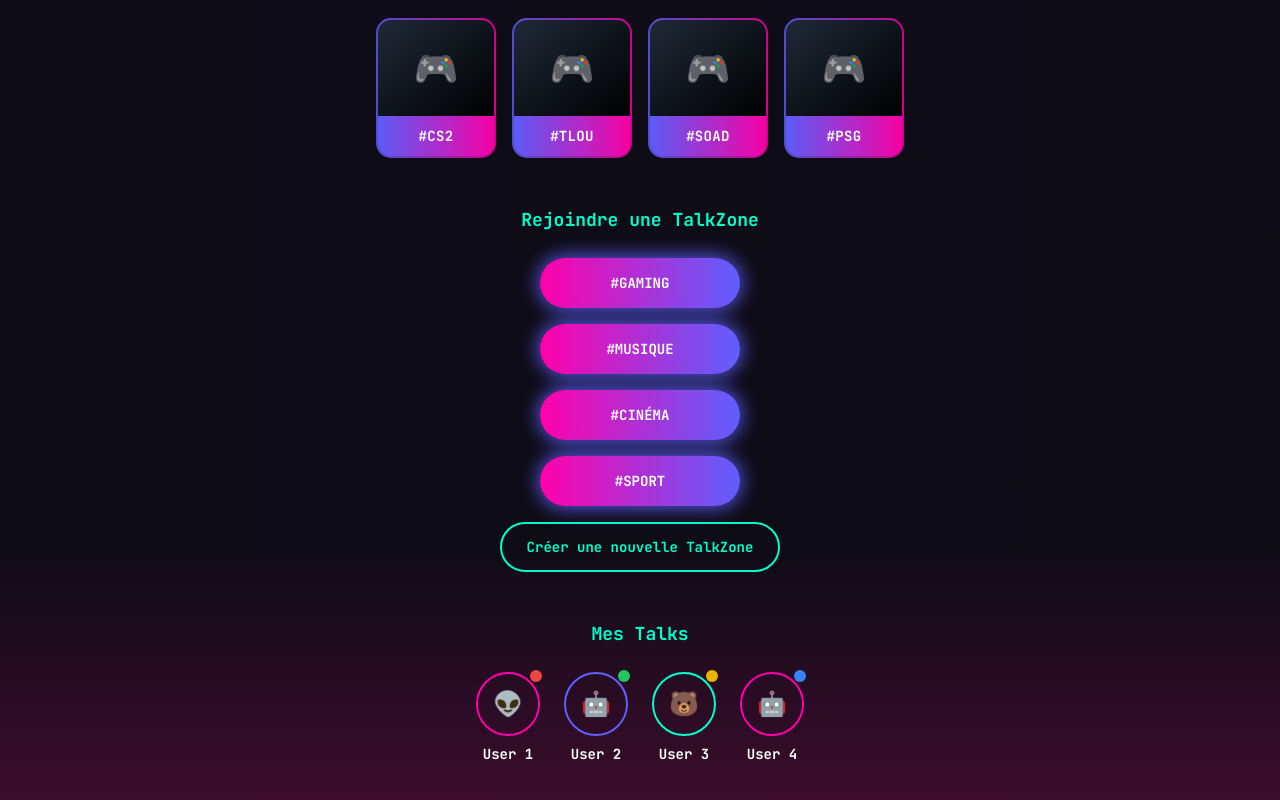
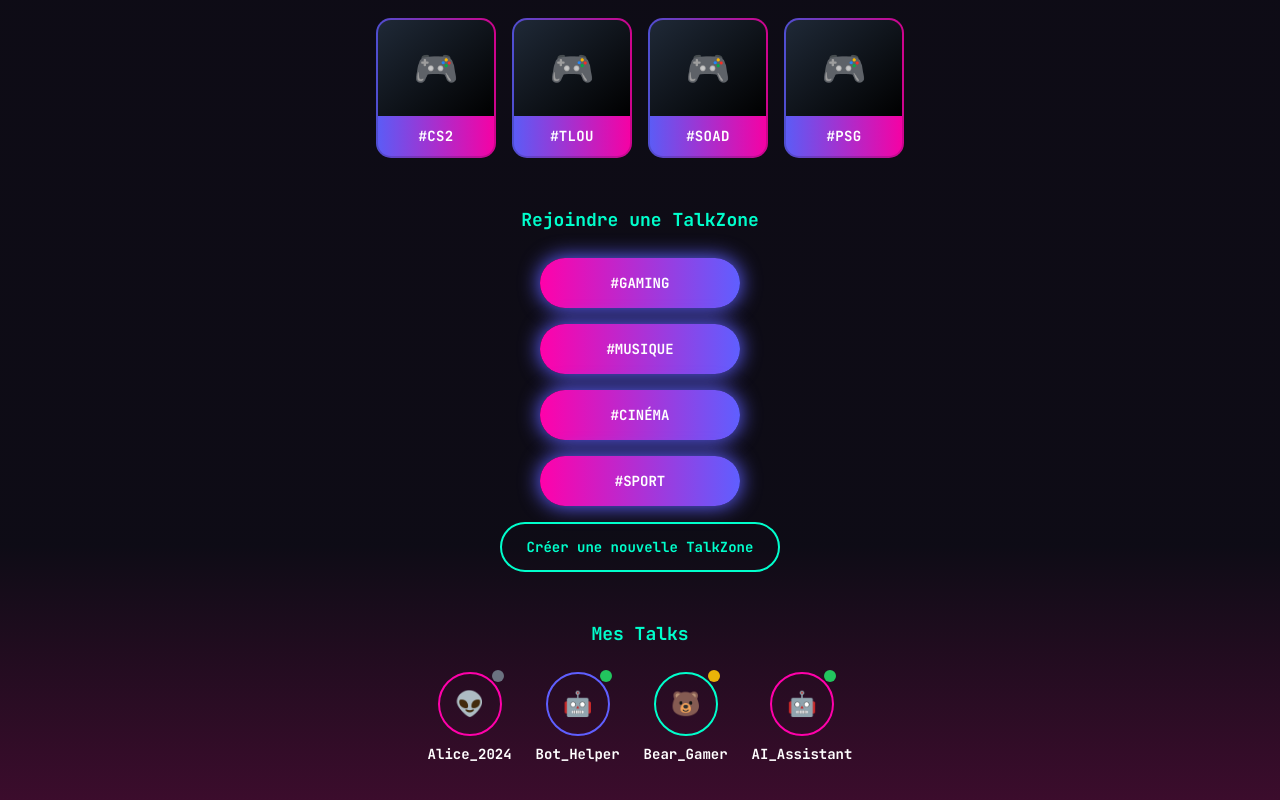
Before and after one commit to Psykup25/T4lkR, an Angular app in the folder client/: page /home in a window 1280 px wide. Shown: the part 282-1082 px from the top of the page. Built offline with nearby package versions, Linux system fonts and the light colour scheme.

Commit message:
Changement de couleur selon status

```diff
--- a/client/src/private/page/home/home.html
+++ b/client/src/private/page/home/home.html
@@ -66,31 +66,11 @@
 
       <div class="flex gap-6 justify-center">
         <app-conversation
-          username="User 1"
-          avatar="👽"
-          statusColor="bg-red-500"
-          borderColor="border-neon-pink">
-        </app-conversation>
-
-        <app-conversation
-          username="User 2"
-          avatar="🤖"
-          statusColor="bg-green-500"
-          borderColor="border-neon-purple">
-        </app-conversation>
-
-        <app-conversation
-          username="User 3"
-          avatar="🐻"
-          statusColor="bg-yellow-500"
-          borderColor="border-neon-cyan">
-        </app-conversation>
-
-        <app-conversation
-          username="User 4"
-          avatar="🤖"
-          statusColor="bg-blue-500"
-          borderColor="border-neon-pink">
+          *ngFor="let conversation of conversations"
+          [username]="conversation.username"
+          [avatar]="conversation.avatar"
+          [status]="conversation.status"
+          [borderColor]="conversation.borderColor">
         </app-conversation>
       </div>
     </section>
--- a/client/src/private/page/home/home.ts
+++ b/client/src/private/page/home/home.ts
@@ -8,7 +8,7 @@ import { CommonModule } from '@angular/common';
 @Component({
   selector: 'app-home',
   standalone: true,
-  imports: [Background, Button, Talkzone, CommonModule, Conversation],
+  imports: [Background, Button, Talkzone, Conversation, CommonModule],
   templateUrl: './home.html'
 })
 export class Home {
@@ -16,4 +16,31 @@ export class Home {
     username: 'Jerome_Dev',
     avatar: null
   };
+
+  conversations = [
+    {
+      username: 'Alice_2024',
+      avatar: '👽',
+      status: 'offline' as 'online' | 'away' | 'offline',
+      borderColor: 'border-neon-pink'
+    },
+    {
+      username: 'Bot_Helper',
+      avatar: '🤖',
+      status: 'online' as 'online' | 'away' | 'offline',
+      borderColor: 'border-neon-purple'
+    },
+    {
+      username: 'Bear_Gamer',
+      avatar: '🐻',
+      status: 'away' as 'online' | 'away' | 'offline',
+      borderColor: 'border-neon-cyan'
+    },
+    {
+      username: 'AI_Assistant',
+      avatar: '🤖',
+      status: 'online' as 'online' | 'away' | 'offline',
+      borderColor: 'border-neon-pink'
+    }
+  ];
 }
--- a/client/src/shared/conversation/conversation.ts
+++ b/client/src/shared/conversation/conversation.ts
@@ -8,6 +8,15 @@ import { Component, Input } from '@angular/core';
 export class Conversation {
   @Input() username: string = '';
   @Input() avatar: string = '👤';
-  @Input() statusColor: string = 'bg-gray-500';
+  @Input() status: 'online' | 'away' | 'offline' = 'offline';
   @Input() borderColor: string = 'border-neon-pink';
+
+  get statusColor(): string {
+    switch (this.status) {
+      case 'online': return 'bg-green-500';
+      case 'away': return 'bg-yellow-500';
+      case 'offline': return 'bg-gray-500';
+      default: return 'bg-gray-500';
+    }
+  }
 }
```
